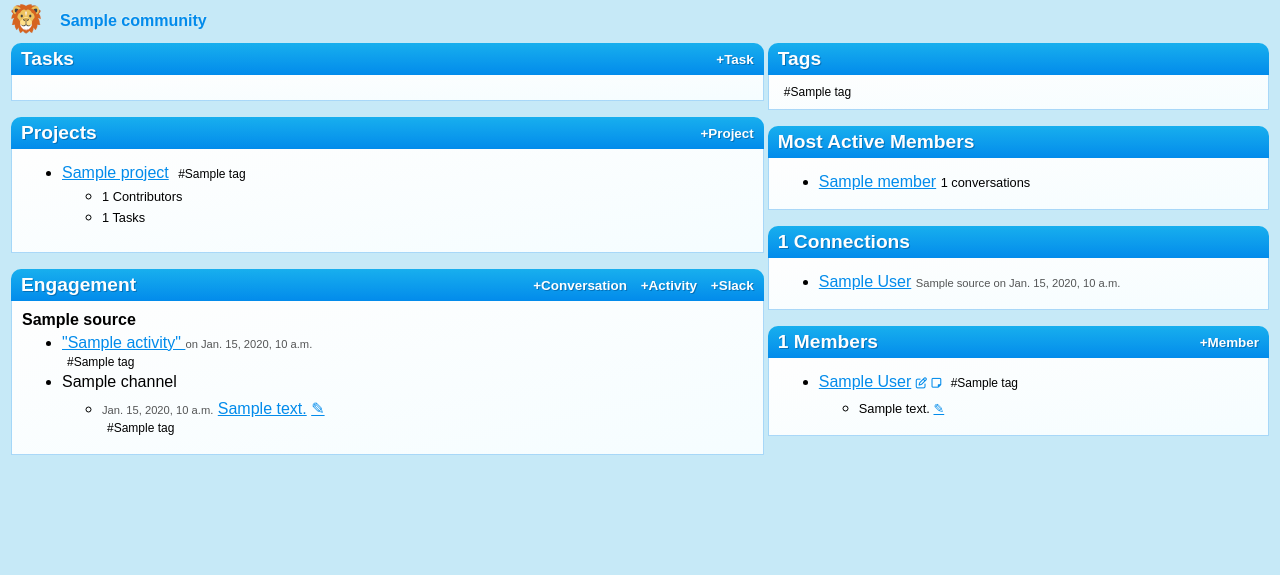
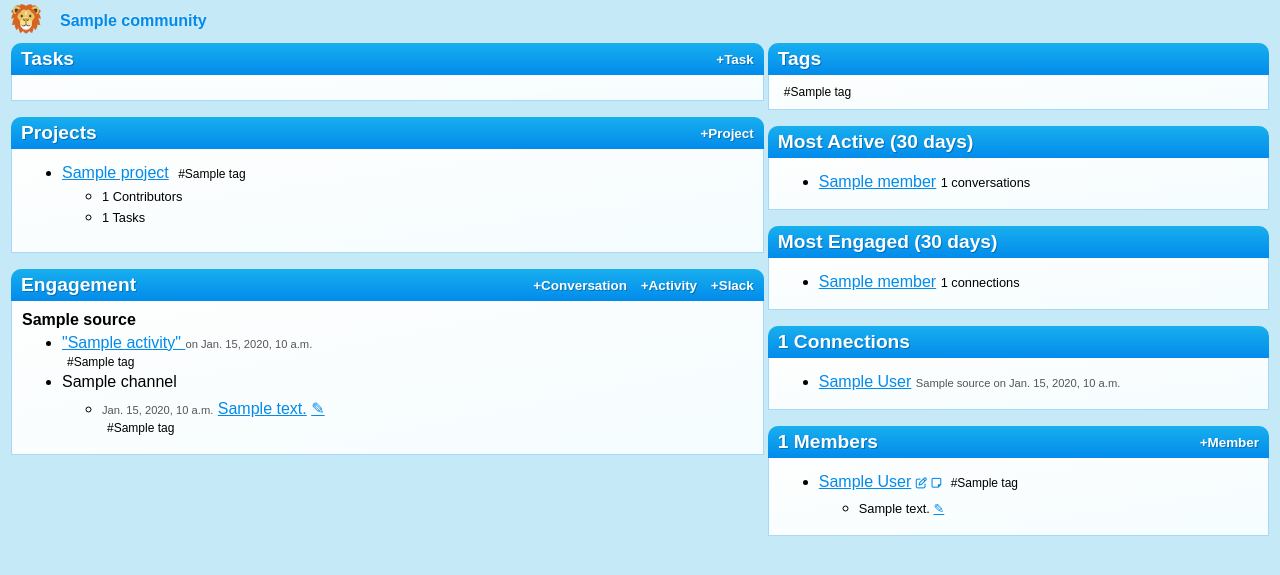
Before and after one commit to SavannahHQ/Savannah, a Django app: template frontend/templates/savannah/dashboard.html in a window 1280 px wide. Shown: the top 575 px of the page. Run offline with Django 3.2, Linux system fonts and the light colour scheme; tables that the repository leaves empty hold one stand-in row (values such as "Sample post"); the template is opened without the code that fills it: values that come from a table or form of the project are taken from there, most other values are stand-ins (such as "Sample title", 1, 10 or a date in 2020); some libraries are stand-ins or nearby versions.

Commit message:
Add most engaged users list based on MemberConnections

```diff
--- a/frontend/templates/savannah/dashboard.html
+++ b/frontend/templates/savannah/dashboard.html
@@ -160,13 +160,27 @@ on {{task.conversation.timestamp}}
 </div>
 
 {% if most_active %}
-<h2>Most Active Members</h2>
+<h2>Most Active (30 days)</h2>
 <div class="box">
 <ul>
 {% for member, count in most_active %}
 <li>
   <a target="_blank" href="/admin/corm/conversation/?participants__id__exact={{member.id}}">{{ member.name }}</a>
   <span class="note">{{count}} conversations</span>
+</li>
+{% endfor %}
+</ul>
+</div>
+{% endif %}
+
+{% if most_connected %}
+<h2>Most Engaged (30 days)</h2>
+<div class="box">
+<ul>
+{% for member, count in most_connected %}
+<li>
+  <a target="_blank" href="/admin/corm/memberconnection/?from_member__exact={{member.id}}">{{ member.name }}</a>
+  <span class="note">{{count}} connections</span>
 </li>
 {% endfor %}
 </ul>
```
Also changed, not shown: frontend/views.py (+13 -1 lines).
